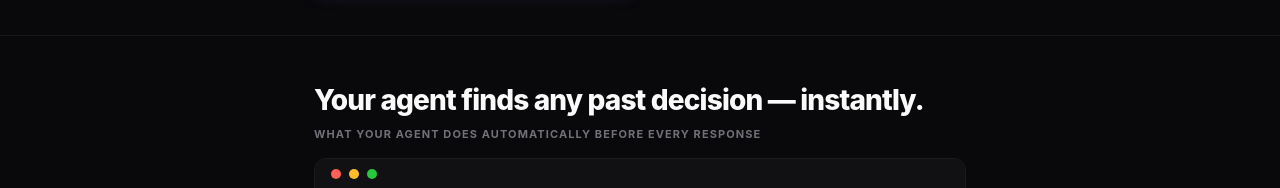
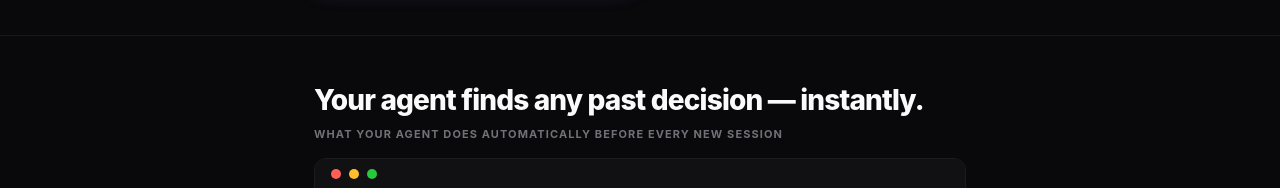
Before and after one commit to marcoiaq/agent-memory-kit, a Next.js app: page / in a window 1280 px wide. Shown: the part 1720-1908 px from the top of the page. Built offline with nearby package versions, Linux system fonts and the light colour scheme.

Commit message:
ux: fix demo label accuracy (response→session) + guarantee signature visibility (#52525b→#71717a)

```diff
--- a/app/page.tsx
+++ b/app/page.tsx
@@ -566,7 +566,7 @@ export default function Home() {
           <h2 style={{fontSize:'clamp(22px, 3.5vw, 28px)', fontWeight:800, letterSpacing:'-0.03em', color:'#fafafa', marginBottom:'8px', lineHeight:1.2}}>
             Your agent finds any past decision — instantly.
           </h2>
-          <div className="demo-label" style={{marginBottom:'16px'}}>What your agent does automatically before every response</div>
+          <div className="demo-label" style={{marginBottom:'16px'}}>What your agent does automatically before every new session</div>
           <div className="demo-terminal">
             <div className="demo-terminal-bar">
               <span className="dot dot-r"></span>
@@ -808,7 +808,7 @@ export default function Home() {
               <p style={{fontSize:'14px', color:'#a1a1aa', lineHeight:'1.65', margin:0, marginBottom:'10px'}}>
                 Follow the setup guide and it doesn&apos;t work on your machine — reply to your purchase receipt and I&apos;ll refund you same-day. No forms, no runaround, no questions. You shouldn&apos;t pay for something that doesn&apos;t work.
               </p>
-              <span style={{fontSize:'13px', color:'#52525b', fontStyle:'italic'}}>— @alfredmarktr</span>
+              <span style={{fontSize:'13px', color:'#71717a', fontStyle:'italic'}}>— @alfredmarktr</span>
             </div>
           </div>
         </div>
```
